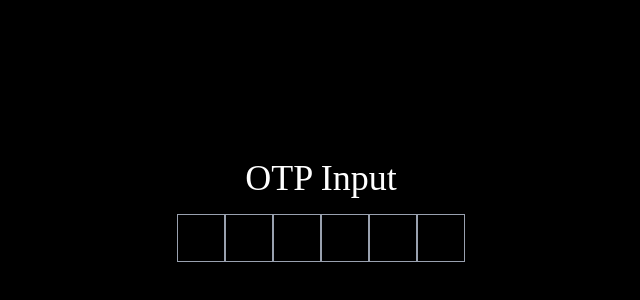
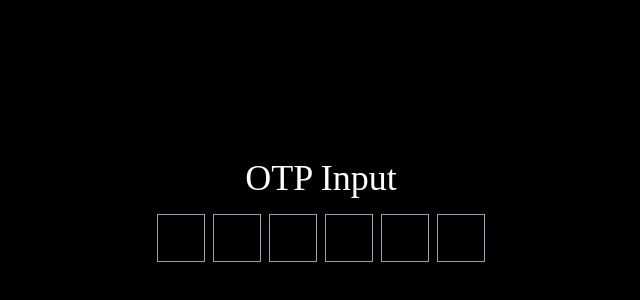
Before and after one commit to iamharshtambe/brainwave, a React (Vite) app: page /otp-input in a window 1280 px wide. Shown: the part 198-498 px from the top of the page, without its empty margins (319-959 px from the left). Built offline with nearby package versions, Linux system fonts and the light colour scheme; a web font is replaced by a local one.

Commit message:
add basic (dynamic) ui

```diff
--- a/src/components/OTPInput.jsx
+++ b/src/components/OTPInput.jsx
@@ -15,7 +15,7 @@ export default function OTPInput() {
             <input
               type="text"
               key={index}
-              className="h-12 w-12 border border-gray-400 text-center text-white focus:border-blue-700 focus:outline-none"
+              className="mx-1 h-12 w-12 border border-gray-400 text-center text-white focus:border-blue-700 focus:outline-none"
             />
           ))}
         </div>
```
